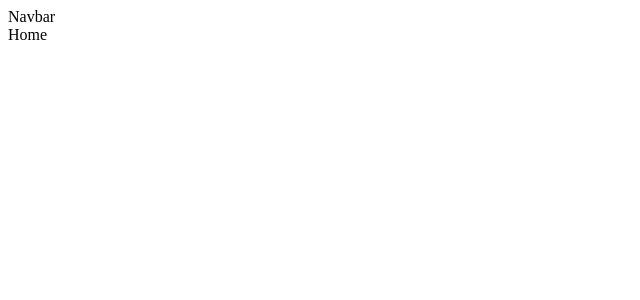
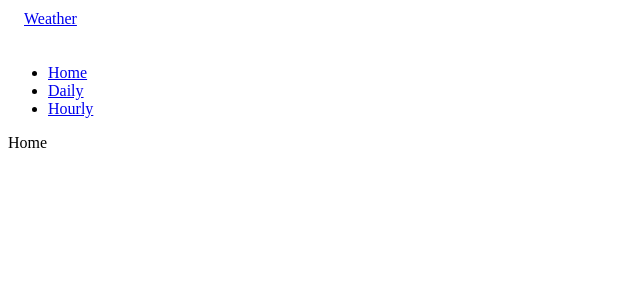
Before and after one commit to chapmancbVCU/react-weather-app, a React (Vite) app: page /react-weather-app in a window 1280 px wide. Shown: the top 300 px of the page, without its empty margins (0-640 px from the left). Built offline with nearby package versions, Linux system fonts and the light colour scheme.

Commit message:
Created initial ability to navigate

```diff
--- a/package.json
+++ b/package.json
@@ -12,7 +12,8 @@
   "dependencies": {
     "react": "^18.2.0",
     "react-dom": "^18.2.0",
-    "react-icons": "^4.12.0"
+    "react-icons": "^4.12.0",
+    "styled-components": "^6.1.1"
   },
   "devDependencies": {
     "@types/react": "^18.2.15",
--- a/src/components/Navbar.tsx
+++ b/src/components/Navbar.tsx
@@ -1,10 +1,73 @@
-import { Outlet } from "react-router-dom";
+import { FaBars, FaTimes } from 'react-icons/fa';
+import { IconContext } from 'react-icons/lib';
+import React, { useState } from 'react';
+import { Link, NavLink } from 'react-router-dom';
+import { GiRocketThruster } from 'react-icons/gi';
 
- function Navbar() {
+
+
+function Navbar() {
+    const [click, setClick] = useState(false);
+
+    const closeMobileMenu = () => setClick(false);
+    const handleClick = () => setClick(!click);
+
     return (
-        <div>Navbar
-            <Outlet />
-        </div>
+        <>
+            <IconContext.Provider value={{color: "#fff"}}>
+                <nav className="navBar">
+                    <div className="navbar-container container">
+                        <Link to="/react-weather-app"
+                            className="navbar-logo"
+                            >
+                            <GiRocketThruster
+                                className="navbar-icon"
+                                onClick={closeMobileMenu}
+                            />
+                            Weather
+                        </Link>
+                        <div className="menu-icon" onClick={handleClick}>
+                            { click ? <FaTimes /> : <FaBars /> }
+                        </div>
+                        <ul className={ click ? "nav-menu active" : "nav-menu"}>
+                            <li className="nav-item">
+                                <NavLink
+                                    to="/react-weather-app"
+                                    className={({ isActive } ) =>
+                                        "nav-links" + (isActive ? " activated" : "")
+                                        }
+                                        onClick={closeMobileMenu}
+                                    >
+                                    Home
+                                </NavLink>
+                            </li>
+                            <li className="nav-item">
+                                <NavLink
+                                    to="/react-weather-app/daily"
+                                    className={({ isActive } ) =>
+                                        "nav-links" + (isActive ? " activated" : "")
+                                        }
+                                        onClick={closeMobileMenu}
+                                    >
+                                    Daily
+                                </NavLink>
+                            </li>
+                            <li className="nav-item">
+                                <NavLink
+                                    to="/react-weather-app/hourly"
+                                    className={({ isActive } ) =>
+                                        "nav-links" + (isActive ? " activated" : "")
+                                        }
+                                        onClick={closeMobileMenu}
+                                    >
+                                    Hourly
+                                </NavLink>
+                            </li>
+                        </ul>
+                    </div>
+                </nav>
+            </IconContext.Provider>
+        </>
     )
 }
 
--- a/src/main.tsx
+++ b/src/main.tsx
@@ -2,15 +2,29 @@ import Daily from './routes/Daily';
 import Home from './routes/Home';
 import Hourly from './routes/Hourly';
 import Navbar from './components/Navbar';
-import React from 'react'
-import ReactDOM from 'react-dom/client'
-import { createBrowserRouter, RouterProvider} from 'react-router-dom';
+import React from 'react';
+import ReactDOM from 'react-dom/client';
+import {
+  createBrowserRouter,
+  Outlet,
+  RouterProvider
+} from 'react-router-dom';
 import './css/styles.css';
+
+
+const AppLayout = () => {
+  return (
+    <>
+      <Navbar />
+      <Outlet />
+    </>
+  )
+}
 
 
 const router = createBrowserRouter([
   {
-    element: <Navbar />,
+    element: <AppLayout />,
     children: [
       {
         path: "/react-weather-app/",
```
Also changed, not shown: 1 other file (tests, documents, lock files or other folders).
